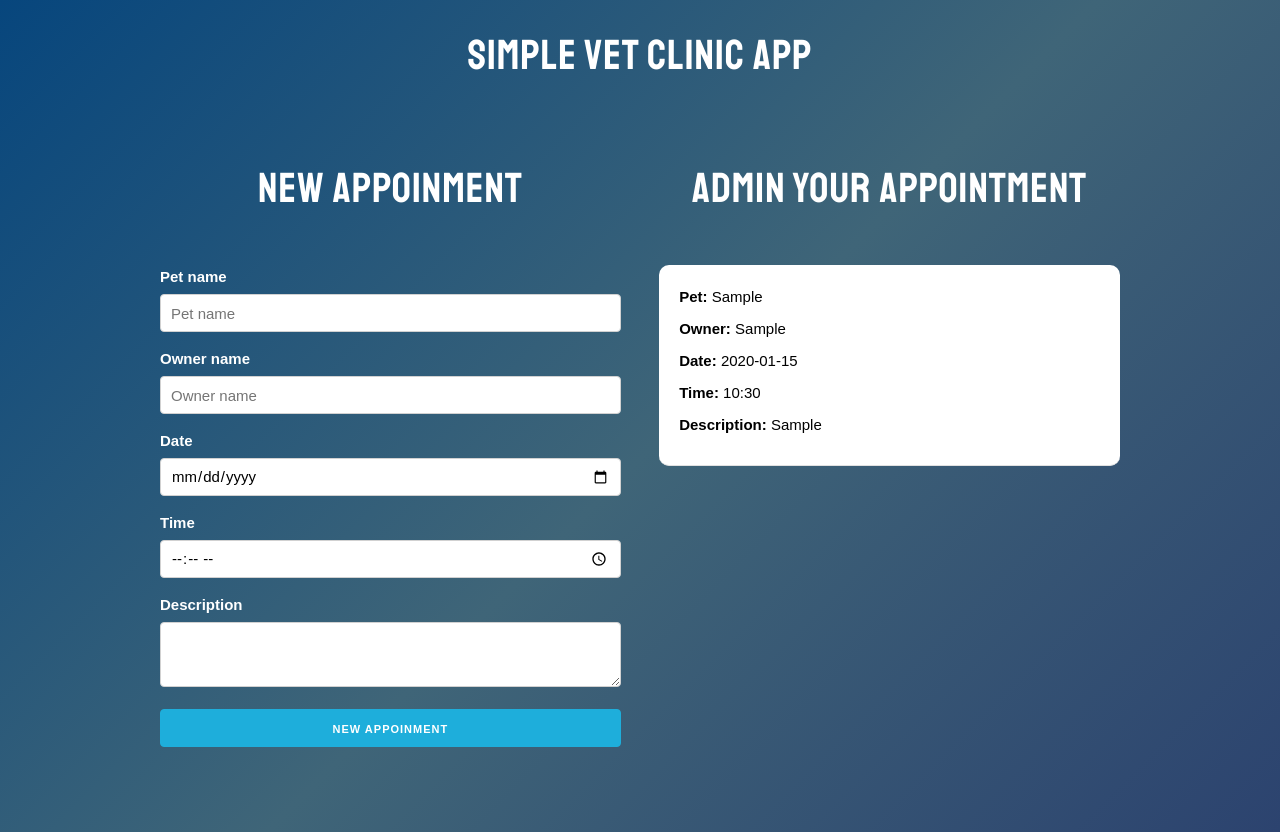
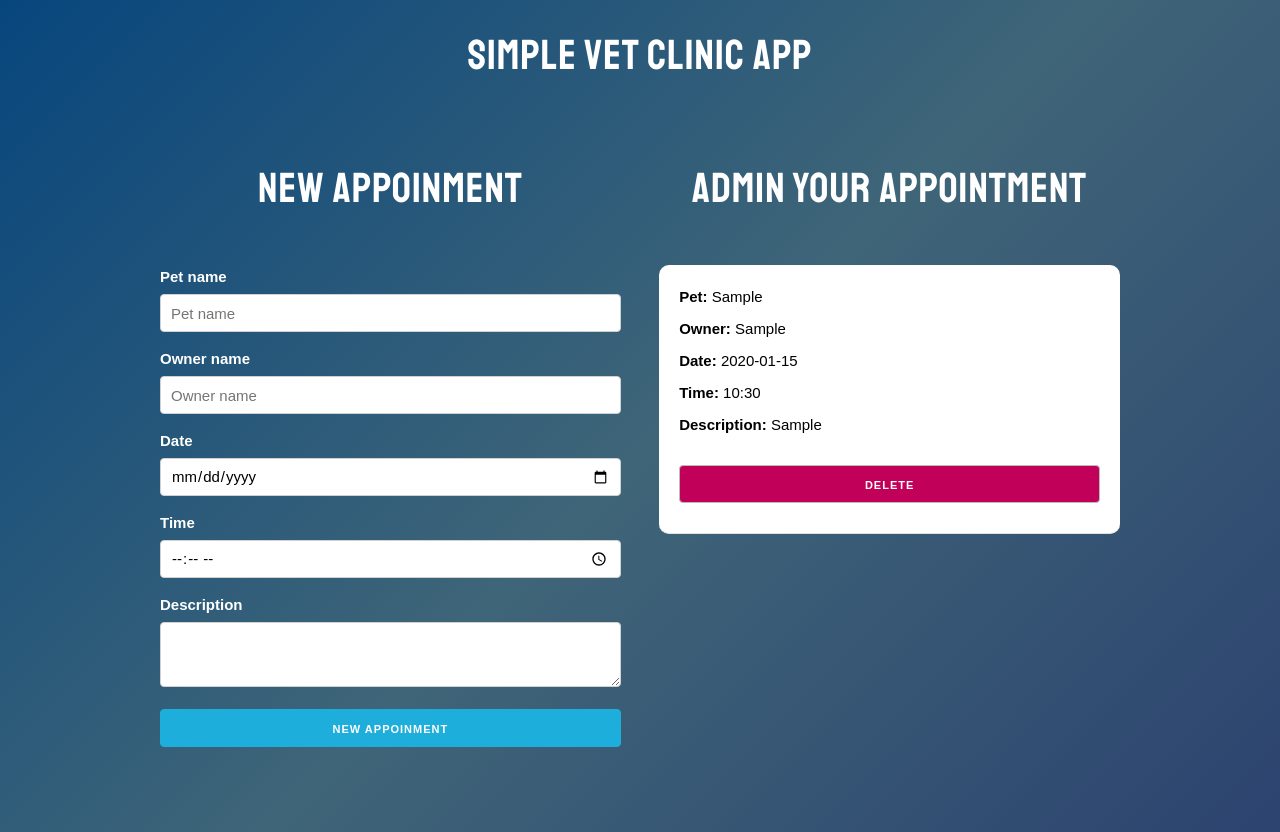
Before and after one commit to sruizpdev/00-vet-clinic, a React (Create React App) app: page / in a window 1280 px wide. Both pictures are taken after typing "Sample", "Sample", "2020-01-15", "10:30", "Sample" into the empty fields and a click on the button "NEW APPOINMENT". Built offline with nearby package versions, Linux system fonts and the light colour scheme.

Commit message:
deleting appointments

```diff
--- a/src/App.js
+++ b/src/App.js
@@ -7,6 +7,13 @@ function App() {
 
   const newAppointment = (appointment) => {
     updateAppointments([...appointments, appointment]);
+  };
+
+  const deleteAppointment = (id) => {
+    const newAppointments = appointments.filter(
+      (appointment) => appointment.id !== id
+    );
+    updateAppointments(newAppointments);
   };
 
   return (
@@ -20,7 +27,11 @@ function App() {
           <div className="one-half column">
             <h2>Admin your appointment</h2>
             {appointments.map((appointment) => (
-              <Appointment key={appointment.id} appointment={appointment} />
+              <Appointment
+                key={appointment.id}
+                appointment={appointment}
+                deleteAppointment={deleteAppointment}
+              />
             ))}
           </div>
         </div>
--- a/src/components/Appointment.js
+++ b/src/components/Appointment.js
@@ -1,5 +1,5 @@
 import React from 'react';
-const Appointment = ({ appointment }) => {
+const Appointment = ({ appointment, deleteAppointment }) => {
   return (
     <div className="appointment">
       <p>
@@ -17,6 +17,12 @@ const Appointment = ({ appointment }) => {
       <p>
         Description: <span>{appointment.description}</span>
       </p>
+      <button
+        className="button delete u-full-width"
+        onClick={() => deleteAppointment(appointment.id)}
+      >
+        Delete
+      </button>
     </div>
   );
 };
--- a/src/index.css
+++ b/src/index.css
@@ -68,3 +68,9 @@ input[type='time'] {
   box-shadow: none;
   box-sizing: border-box;
 }
+.button.delete,
+.button.delete:hover {
+  background-color: #c10059;
+  color: white;
+  margin-top: 2rem;
+}
```
